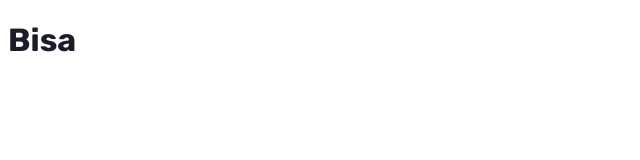
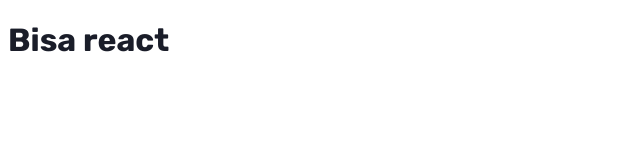
Before and after one commit to id-prawito/quran-id, a React (Create React App) app: page / in a window 1280 px wide. Shown: the top 160 px of the page, without its empty margins (0-640 px from the left). Built offline with nearby package versions, Linux system fonts and the light colour scheme.

Commit message:
project-quran-id

```diff
--- a/package.json
+++ b/package.json
@@ -13,6 +13,7 @@
     "react-icons": "^4.3.1",
     "react-loading": "^2.0.3",
     "react-redux": "^7.2.8",
+    "react-router-dom": "^5.3.0",
     "react-scripts": "5.0.0",
     "sass": "^1.49.11",
     "styled-components": "^5.3.5",
--- a/src/app/App.js
+++ b/src/app/App.js
@@ -10,7 +10,7 @@
 function App() {
     // const { theme } = useContext(ThemeContext);
     return (
-        <h1>Bisa</h1>
+        <h1>Bisa react</h1>
         // <BrowserRouter basename="quran-id">
         //     <Route>
         //         {/* <ThemeProvider theme={{ theme }}> */}
```
Also changed, not shown: 1 other file (tests, documents, lock files or other folders).
